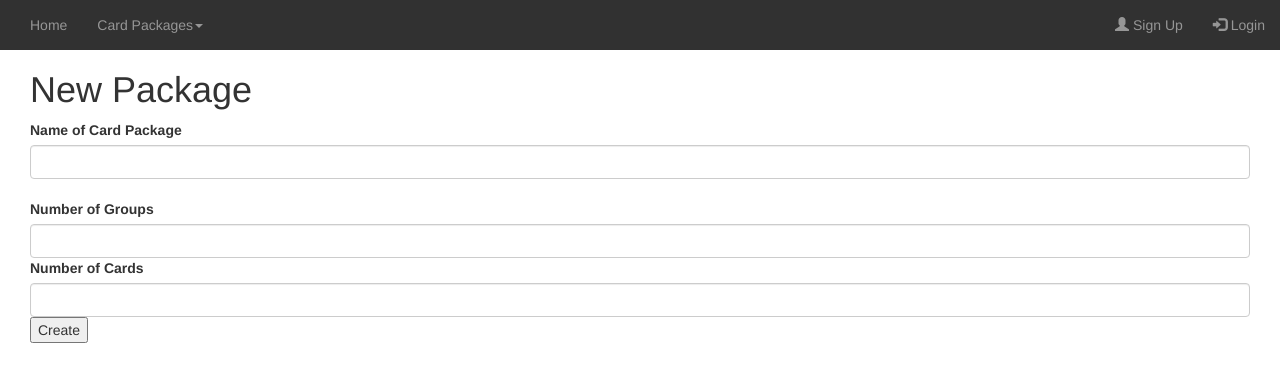
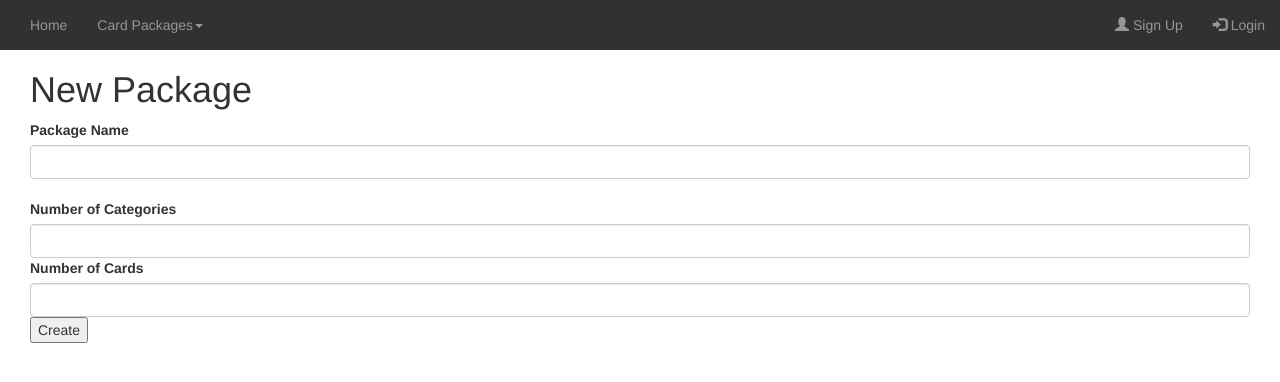
Before and after one commit to bendalll/itech3209, a Django app: template MyDigitalHealth/templates/create_package.html in a window 1280 px wide. Shown: the top 382 px of the page. Run offline with Django 3.2, Linux system fonts and the light colour scheme; the template is opened without the code that fills it: most values are stand-ins (such as "Sample title", 1, 10 or a date in 2020); some libraries are stand-ins or nearby versions.

Commit message:
Naming changes update

```diff
--- a/MyDigitalHealth/templates/base_generic.html
+++ b/MyDigitalHealth/templates/base_generic.html
@@ -19,7 +19,7 @@
 
   <!-- Add additional CSS in static file -->
   {% load static %}
-  <link rel="stylesheet" href="{% static 'styles/project.css' %}">
+  <link rel="stylesheet" href="{% static 'styles/cardsort.css' %}">
   {% load templatetags %}
 </head>
 
--- a/MyDigitalHealth/templates/create_package.html
+++ b/MyDigitalHealth/templates/create_package.html
@@ -1,7 +1,7 @@
 {% extends "base_generic.html" %}
 {% block content %}
 	{% load static %}
-	<script src="{% static 'scripts/project.js'%}"></script>
+	<script src="{% static 'scripts/cardsort.js' %}"></script>
 	<!-- Bootstrap Container -->
 	<div  class="container-fluid" id="formCreator">
 	<div>
@@ -10,9 +10,9 @@
 	</div>
 
 	<div id="testing">
-	<!-- Name of Card Package Heading -->
-	<label class="fb-text-label">Name of Card Package</label>
-	<!-- Name of Card Package -->
+	<!-- Package Name Heading -->
+	<label class="fb-text-label">Package Name</label>
+	<!-- Package Name Input-->
 	<input type="text" class="form-control" id="nameOfCardPackage">
 	</div></br>
 
@@ -21,15 +21,15 @@
 	</div>
 	<div  class="row" id="buttons">
 	</div>
-	<!-- Number of Groups and Cards Form-->
+	<!-- Number of Categories and Cards Form-->
 	<div class="form-group" id ="create">
-	<!-- Number of Groups Heading -->
-	<label class="fb-text-label">Number of Groups</label>
-	<!-- Number of Groups Input -->
-	<input type="number" class="form-control" id="numberOfGroups">
-	<!-- Number of Card Heading -->
+	<!-- Number of Categories Heading -->
+	<label class="fb-text-label">Number of Categories</label>
+	<!-- Number of Categories Input -->
+	<input type="number" class="form-control" id="numberOfCategories">
+	<!-- Number of Cards Heading -->
 	<label class="fb-text-label">Number of Cards</label>
-	<!-- Number of Card Input -->
+	<!-- Number of Cards Input -->
 	<input type="number" class="form-control" id="numberOfCards">
 	<!-- Create Groups and Cards Button -->
 	<button type="button" id="createElements">Create</button>
```
